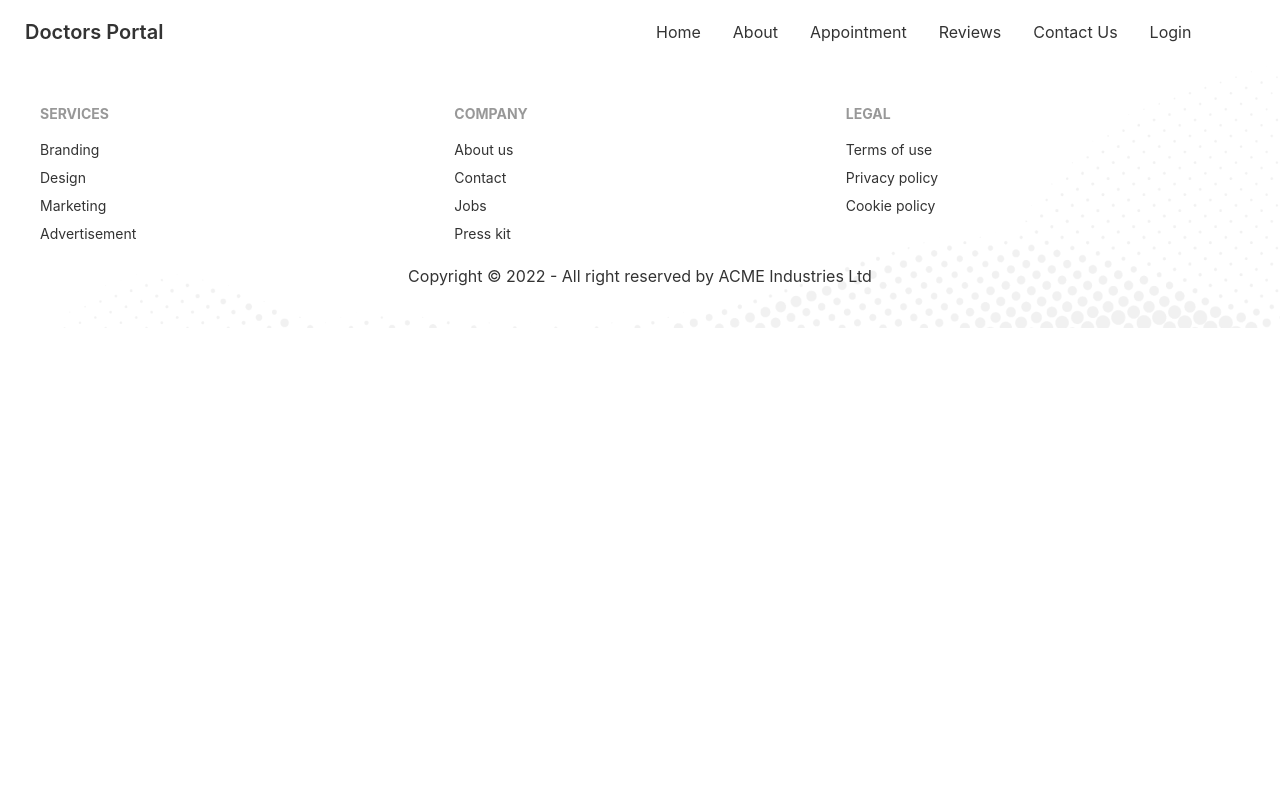
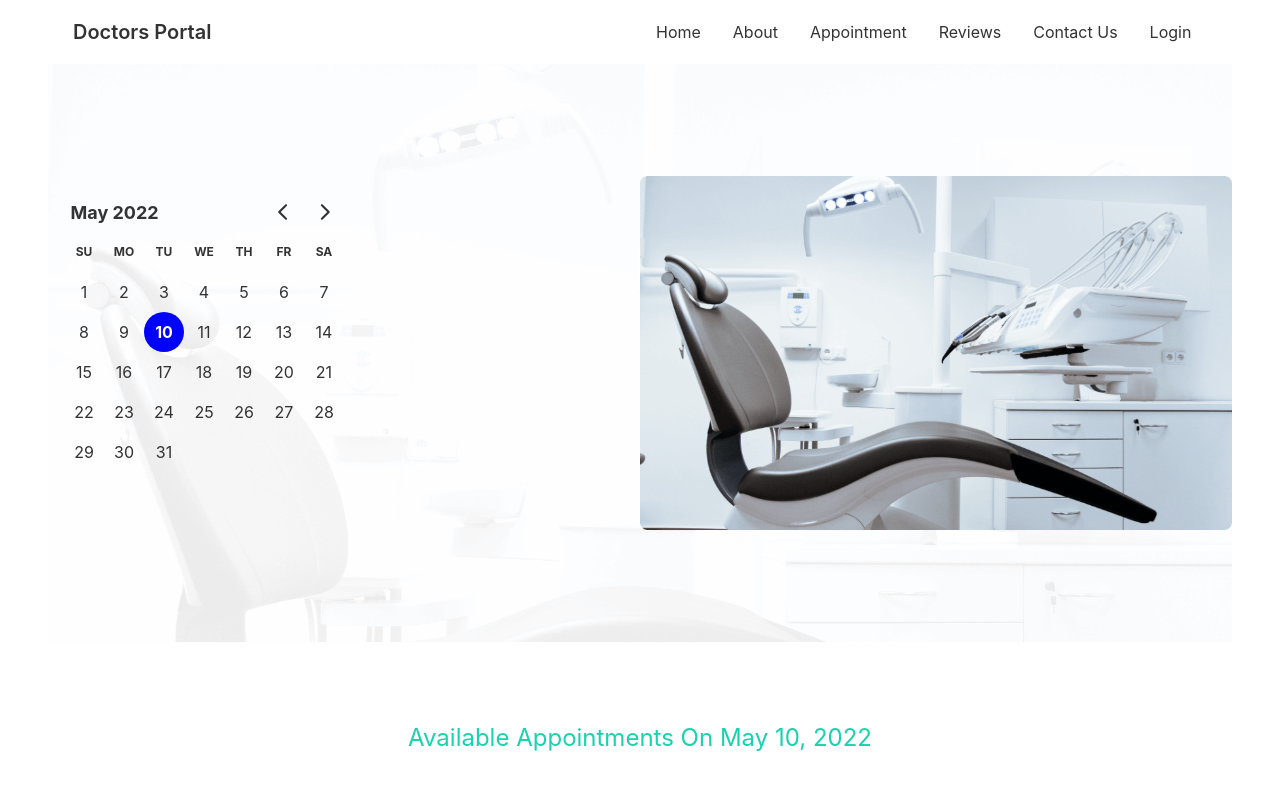
Before and after one commit to iamraihan/doctors-portal-client, a React (Create React App) app: page /appointment in a window 1280 px wide. Shown: the top 800 px of the page. Built offline with nearby package versions, Linux system fonts and the light colour scheme.

Commit message:
lifting up added

```diff
--- a/package.json
+++ b/package.json
@@ -7,7 +7,9 @@
     "@testing-library/react": "^13.2.0",
     "@testing-library/user-event": "^13.5.0",
     "daisyui": "^2.14.3",
+    "date-fns": "^2.28.0",
     "react": "^18.1.0",
+    "react-day-picker": "^8.0.4",
     "react-dom": "^18.1.0",
     "react-router-dom": "^6.3.0",
     "react-scripts": "5.0.1",
--- /dev/null
+++ b/public/services.json
@@ -0,0 +1,57 @@
+[
+    {
+        "_id": 1,
+        "name": "Teeth Orthodontics",
+        "slots": [
+            "08.00 AM - 08.30 AM",
+            "08.30 AM - 09.00 AM",
+            "09.00 AM - 9.30 AM",
+            "09.30 AM - 10.00 AM",
+            "10.00 AM - 10.30 AM",
+            "10.30 AM - 11.00 AM"
+        ]
+    },
+    {
+        "_id": 2,
+        "name": "Cosmetic Dentistry",
+        "slots": [
+            "09.00 AM - 9.30 AM",
+            "09.30 AM - 10.00 AM",
+            "10.00 AM - 10.30 AM",
+            "10.30 AM - 11.00 AM"
+        ]
+    },
+    {
+        "_id": 3,
+        "name": "Teeth Cleaning",
+        "slots": []
+    },
+    {
+        "_id": 4,
+        "name": "Cavity Protection",
+        "slots": [
+            "10.00 AM - 10.30 AM",
+            "10.30 AM - 11.00 AM"
+        ]
+    },
+    {
+        "_id": 5,
+        "name": "Pediatric Dental",
+        "slots": [
+            "08.30 AM - 09.00 AM",
+            "09.00 AM - 9.30 AM",
+            "09.30 AM - 10.00 AM",
+            "10.00 AM - 10.30 AM",
+            "10.30 AM - 11.00 AM"
+        ]
+    },
+    {
+        "_id": 6,
+        "name": "Oral Surgery",
+        "slots": [
+            "09.30 AM - 10.00 AM",
+            "10.00 AM - 10.30 AM",
+            "10.30 AM - 11.00 AM"
+        ]
+    }
+]
--- a/src/App.js
+++ b/src/App.js
@@ -1,19 +1,21 @@
 import { Route, Routes } from 'react-router-dom';
 import './App.css';
 import About from './Pages/About/About';
+import Appointment from './Pages/Appointment/Appointment';
 import Home from './Pages/Home/Home/Home';
-import Footer from './Pages/Shared/Footer/Footer';
+// import Footer from './Pages/Shared/Footer/Footer';
 import Navbar from './Pages/Shared/Navbar/Navbar';
 
 function App() {
   return (
-    <div>
+    <div className='max-w-7xl	mx-auto px-12'>
       <Navbar></Navbar>
       <Routes>
         <Route path='/' element={<Home></Home>} ></Route>
         <Route path='/about' element={<About></About>}></Route>
+        <Route path='/appointment' element={<Appointment></Appointment>}></Route>
       </Routes>
-      <Footer></Footer>
+      {/* <Footer></Footer> */}
     </div>
   );
 }
--- /dev/null
+++ b/src/Pages/Appointment/Appointment.js
@@ -0,0 +1,18 @@
+import React, { useState } from 'react';
+import Footer from '../Shared/Footer/Footer';
+import AvailableAppointments from './AvailableAppointments';
+import BannerAppointment from './BannerAppointment';
+
+
+const Appointment = () => {
+    const [date, setDate] = useState(new Date());
+    return (
+        <section>
+            <BannerAppointment date={date} setDate={setDate}></BannerAppointment>
+            <AvailableAppointments date={date}></AvailableAppointments>
+            <Footer></Footer>
+        </section>
+    );
+};
+
+export default Appointment;
--- /dev/null
+++ b/src/Pages/Appointment/AvailableAppointments.js
@@ -0,0 +1,21 @@
+import { format } from 'date-fns';
+import React, { useEffect, useState } from 'react';
+
+const AvailableAppointments = ({ date }) => {
+    const [services, setServices] = useState([])
+    useEffect(() => {
+        fetch('services.json')
+            .then(res => res.json())
+            .then(data => console.log(data))
+    }, [])
+    return (
+        <div className='py-20'>
+            <h2 className='text-center text-secondary text-2xl'>Available Appointments On {format(date, 'PP')}</h2>
+            <div>
+
+            </div>
+        </div>
+    );
+};
+
+export default AvailableAppointments;
--- /dev/null
+++ b/src/Pages/Appointment/BannerAppointment.js
@@ -0,0 +1,31 @@
+import chair from '../../assets/images/chair.png'
+import backgroundImage from '../../assets/images/bg.png'
+import { DayPicker } from 'react-day-picker';
+import 'react-day-picker/dist/style.css';
+
+
+const BannerAppointment = ({ date, setDate }) => {
+
+
+    return (
+        <div style={{
+            background: `url(${backgroundImage})`, backgroundSize: 'cover'
+        }} className='grid md:grid-cols-2 py-28 '>
+            <div className='order-2 md:order-1'>
+                <DayPicker
+                    mode="single"
+                    selected={date}
+                    onSelect={setDate}
+                />
+
+
+
+            </div>
+            <div className='order-1 md:order-2 '>
+                <img src={chair} alt="" />
+            </div>
+        </div>
+    );
+};
+
+export default BannerAppointment;
--- a/src/Pages/Home/Banner/Banner.js
+++ b/src/Pages/Home/Banner/Banner.js
@@ -6,7 +6,7 @@ const Banner = () => {
     return (
         <div className="hero min-h-screen ">
             <div className="hero-content flex-col lg:flex-row-reverse">
-                <img src={chair} className="max-w-sm rounded-lg shadow-2xl" alt="" />
+                <img src={chair} className="md:max-w-sm rounded-lg shadow-2xl" alt="" />
                 <div>
                     <h1 className="text-5xl font-bold">Your New Smile Starts Here</h1>
                     <p className="py-6">Provident cupiditate voluptatem et in. Quaerat fugiat ut assumenda excepturi exercitationem quasi. In deleniti eaque aut repudiandae et a id nisi.</p>
--- a/src/Pages/Home/Home/ExceptionalDental/ExceptionalDental.js
+++ b/src/Pages/Home/Home/ExceptionalDental/ExceptionalDental.js
@@ -5,7 +5,7 @@ import PrimaryButton from '../../../Shared/PrimaryButton/PrimaryButton';
 const ExceptionalDental = () => {
     return (
         <div className="card card-side max-w-7xl	mx-auto bg-base-100 shadow-xl">
-            <figure><img src={treatment} alt="Movie" /></figure>
+            <figure><img className='hidden md:block' src={treatment} alt="Movie" /></figure>
             <div className=" flex flex-col justify-center items-start mx-12 ">
                 <h2 className="card-title text-4xl">Exceptional Dental Care, on Your Terms</h2>
                 <p className='py-5'>It is a long established fact that a reader will be distracted by the readable content of a page when looking at its layout. The point of using Lorem Ipsumis that it has a more-or-less normal distribution of letters,as opposed to using 'Content here, content here', making it look like readable English. Many desktop publishing packages and web page.</p>
--- a/src/Pages/Home/Home/Home.js
+++ b/src/Pages/Home/Home/Home.js
@@ -1,4 +1,5 @@
 import React from 'react';
+import Footer from '../../Shared/Footer/Footer';
 import Banner from '../Banner/Banner';
 import Contact from '../Contact/Contact';
 import Services from '../Services/Services';
@@ -9,7 +10,7 @@ import MakeAppointment from './MakeAppointment/MakeAppointment';
 
 const Home = () => {
     return (
-        <div className='md:mx-28'>
+        <div>
             <Banner></Banner>
             <Info></Info>
             <Services></Services>
@@ -17,6 +18,7 @@ const Home = () => {
             <MakeAppointment></MakeAppointment>
             <Testimonial></Testimonial>
             <Contact></Contact>
+            <Footer></Footer>
         </div>
     );
 };
--- a/src/Pages/Shared/Footer/Footer.js
+++ b/src/Pages/Shared/Footer/Footer.js
@@ -30,7 +30,7 @@ const Footer = () => {
                     <a className="link link-hover">Cookie policy</a>
                 </div>
             </div>
-            <div className='text-center mt-5'>
+            <div className='text-center my-10'>
                 <p>Copyright © {new Date().getFullYear()} - All right reserved by ACME Industries Ltd</p>
             </div>
         </footer>
```
Also changed, not shown: 1 other file (tests, documents, lock files or other folders).
